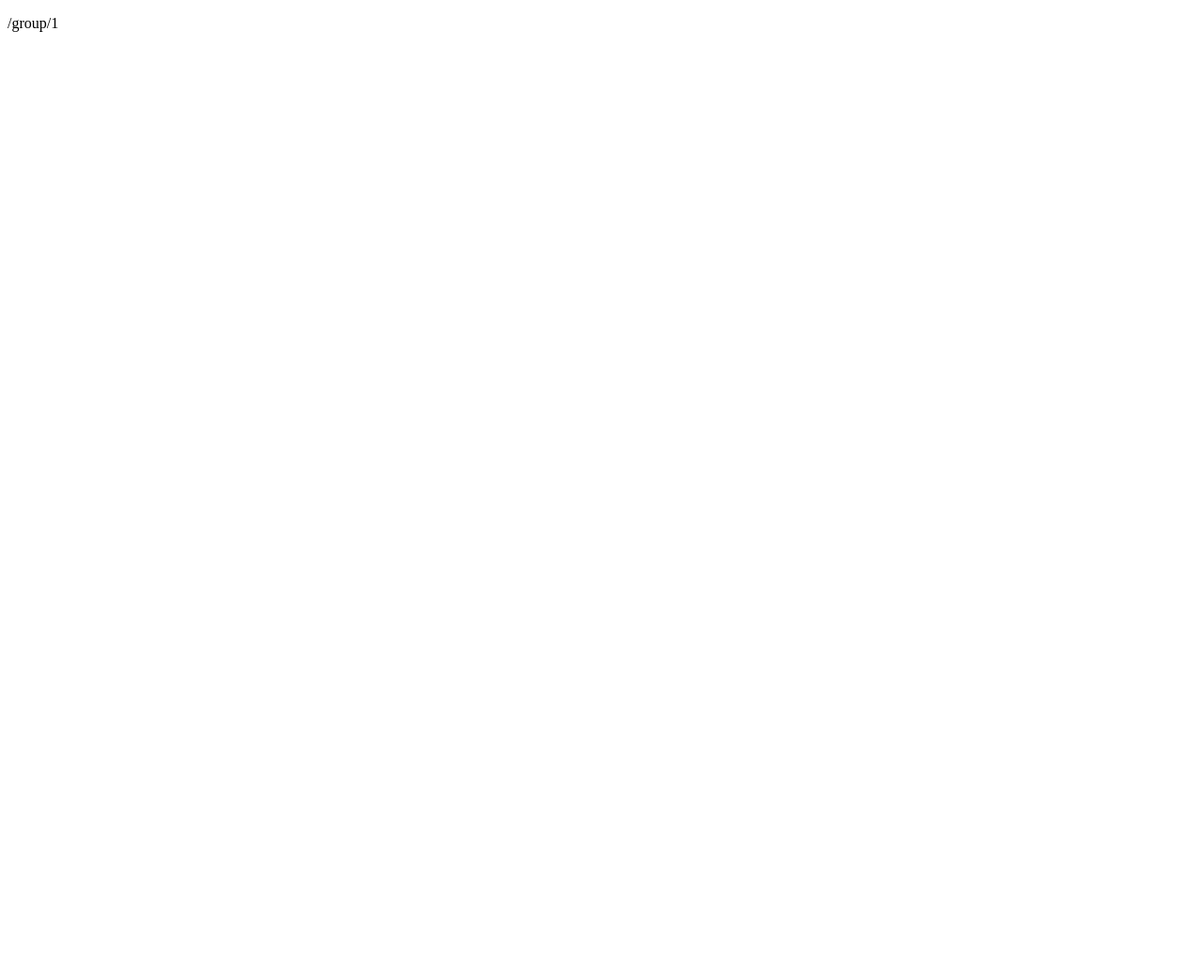
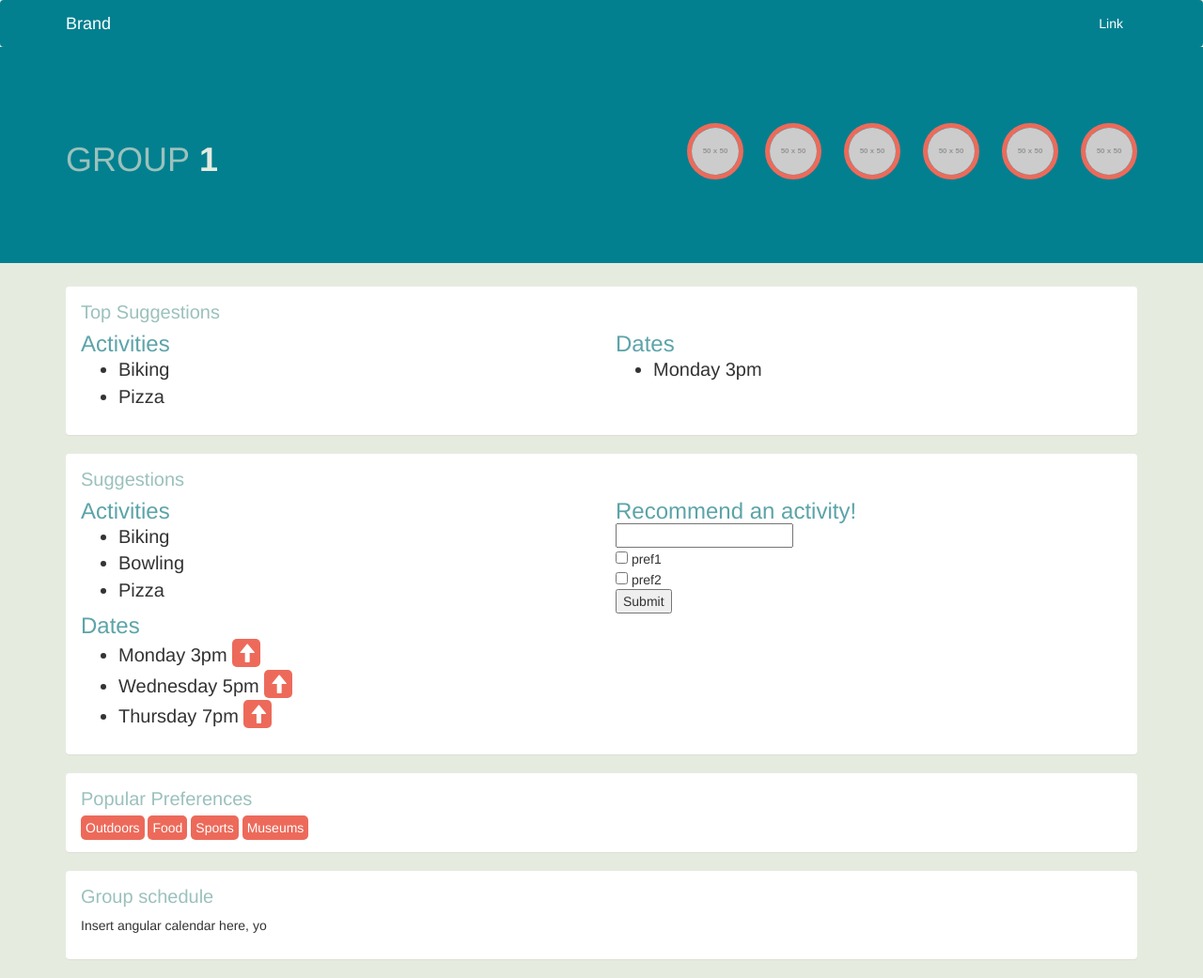
Before and after one commit to AjayAujla/McHacks2016, a Django app: page /group/1 in a window 1280 px wide. Before the commit the page is almost empty. Shown: the whole page at 94% size. Before the commit the page ends 34 px from the top, so only its background shows below. Run offline with Django 3.2, Linux system fonts and the light colour scheme; grey boxes labelled with a size stand in for pictures from a placeholder-image service; some libraries are stand-ins or nearby versions.

Commit message:
Dashboard and group designs

```diff
--- a/mchacks2016/main/static/stylesheets/main.css
+++ b/mchacks2016/main/static/stylesheets/main.css
@@ -2,10 +2,14 @@ body {
   padding: 0;
   margin: 0;
   background: #e6ebe0;
+  color: #333;
 }
 h1, h2, h3, h4, h5 {
   padding: 0;
   margin: 0;
+}
+h2 {
+  color:#5ca4a9;
 }
 .header {
   background: #028090;
@@ -15,6 +19,10 @@ h1, h2, h3, h4, h5 {
 }
 .header h1 {
   padding-top: 30px;
+  color: #e6ebe0;
+}
+.header img {
+  border: 5px solid #ed6a5a;
 }
 .navbar {
   margin-bottom: 0;
@@ -35,7 +43,7 @@ h1, h2, h3, h4, h5 {
 .preferences {
     line-height: 35px;
 }
-.preferences span {
+.preferences span, .container.group span  {
   background: #ed6a5a;
   color: #fff;
   -webkit-border-radius: 5px;
@@ -43,3 +51,30 @@ h1, h2, h3, h4, h5 {
   border-radius: 5px;
   padding: 5px;
 }
+span.vote {
+
+}
+.calendar {
+  width: 50%;
+}
+.header.group h1 {
+  font-weight: 600;
+}
+.group h1 {
+  text-align: left;
+}
+.group h3 {
+  color: #5ca4a9;
+}
+.header.group span {
+  color: #9bc1bc;
+  font-weight: 100;
+}
+.group .users {
+  text-align: right;
+  letter-spacing: 20px;
+  line-height: 80px;
+}
+.group li {
+  font-size: 20px;
+}
--- a/mchacks2016/main/templates/main/group.html
+++ b/mchacks2016/main/templates/main/group.html
@@ -1,9 +1,118 @@
+{% load staticfiles %}
 <!DOCTYPE html>
 <html>
 <head>
 	<title>Group {{ group_name }}</title>
+	<!-- Stylesheets -->
+	<link rel="stylesheet" href="{% static "fullcalendar/dist/fullcalendar.css" %}"/>
+	<link rel="stylesheet" href="{% static "stylesheets/bootstrap.min.css" %}"/>
+	<link rel="stylesheet" href="{% static "stylesheets/main.css" %}"/>
 </head>
-<body>
-	<p>{% url 'group' group_name %}</p>
+<body ng-app="dashboard">
+	<nav class="navbar navbar-default">
+		<div class="container">
+			<!-- Brand and toggle get grouped for better mobile display -->
+			<div class="navbar-header">
+				<button type="button" class="navbar-toggle collapsed" data-toggle="collapse" data-target="#bs-example-navbar-collapse-1" aria-expanded="false">
+					<span class="sr-only">Toggle navigation</span>
+					<span class="icon-bar"></span>
+					<span class="icon-bar"></span>
+					<span class="icon-bar"></span>
+				</button>
+				<a class="navbar-brand" href="#">Brand</a>
+			</div>
+
+			<!-- Collect the nav links, forms, and other content for toggling -->
+			<div class="collapse navbar-collapse" id="bs-example-navbar-collapse-1">
+				<ul class="nav navbar-nav navbar-right">
+					<li><a href="#">Link</a></li>
+				</ul>
+			</div><!-- /.navbar-collapse -->
+		</div><!-- /.container -->
+	</nav>
+	<div class="header group">
+		<div class="container">
+			<div class="row">
+					<div class="col-md-4">
+						<h1><span>GROUP</span> {{ group_name }}</h1>
+					</div>
+					<div class="col-md-8 users">
+						<img src="http://placehold.it/50x50" class="img-circle" title="user">
+						<img src="http://placehold.it/50x50" class="img-circle" title="user">
+						<img src="http://placehold.it/50x50" class="img-circle" title="user">
+						<img src="http://placehold.it/50x50" class="img-circle" title="user">
+						<img src="http://placehold.it/50x50" class="img-circle" title="user">
+						<img src="http://placehold.it/50x50" class="img-circle" title="user">
+					</div>
+			</div>
+		</div>
+	</div>
+	<div class="container content group">
+		<div class="panel">
+			<div class="panel-body">
+				<h1>Top Suggestions</h1>
+				<div class="row">
+					<div class="col-md-6">
+						<h3>Activities</h3>
+						<ul>
+							<li>Biking</li>
+							<li>Pizza</li>
+						</ul>
+					</div>
+					<div class="col-md-6">
+						<h3>Dates</h3>
+						<ul>
+							<li>Monday 3pm</li>
+						</ul>
+					</div>
+				</div>
+			</div>
+		</div>
+		<div class="panel">
+			<div class="panel-body">
+				<h1>Suggestions</h1>
+				<div class="row">
+					<div class="col-md-6">
+						<h3>Activities</h3>
+						<ul>
+							<li>Biking</li>
+							<li>Bowling</li>
+							<li>Pizza</li>
+						</ul>
+						<h3>Dates</h3>
+						<ul>
+							<li>Monday 3pm <a href="" class=""><span class="vote glyphicon glyphicon-arrow-up" aria-hidden="true"> </span></a></li>
+							<li>Wednesday 5pm <a href="" class=""><span class="vote glyphicon glyphicon-arrow-up" aria-hidden="true"> </span></a></li>
+							<li>Thursday 7pm <a href="" class=""><span class="vote glyphicon glyphicon-arrow-up" aria-hidden="true"> </span></a></li>
+						</ul>
+					</div>
+					<div class="col-md-6">
+						<h3>Recommend an activity!</h3>
+						<form action="add_activity" method="post">
+						{% csrf_token %}
+						    <input type="text" name="name" /><br>
+								<input type="checkbox" name="pref1" value="pref1"> pref1<br>
+								<input type="checkbox" name="pref2" value="Mike"> pref2<br>
+								<input type="submit" value="Submit" />
+					</div>
+				</div>
+			</div>
+		</div>
+		<div class="panel">
+			<div class="panel-body">
+				<h1>Popular Preferences</h1>
+				<span>Outdoors</span>
+				<span>Food</span>
+				<span>Sports</span>
+				<span>Museums</span>
+			</div>
+		</div>
+		<div class="panel">
+			<div class="panel-body">
+				<h1>Group schedule</h1>
+				<p>Insert angular calendar here, yo</p>
+			</div>
+		</div>
+	</div>
 </body>
 </html>
```
Also changed, not shown: mchacks2016/main/templates/main/dashboard.html (+0 -8 lines). Lines whose indentation alone changed are shown as unchanged.
